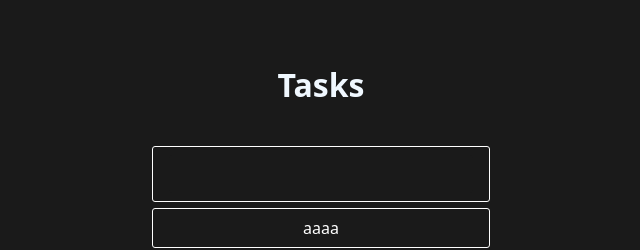
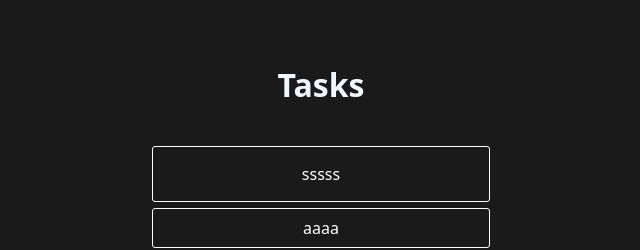
Before and after one commit to LuisCristovao/ReactTaskList, a React (Vite) app in the folder taskList2/: page / in a window 1280 px wide. Both pictures are taken after a click on the item "sssss". Shown: the top 250 px of the page, without its empty margins (319-959 px from the left). Built offline with nearby package versions, Linux system fonts and the light colour scheme.

Commit message:
Update LIComponent.tsx

```diff
--- a/taskList2/src/components/LIComponent.tsx
+++ b/taskList2/src/components/LIComponent.tsx
@@ -20,7 +20,7 @@ const LIComponent: React.FC<LIComponentProps> = ({ task, index }) => {
             setIsEditing(true);
           }}
         >
-          {task}
+          {newTask}
         </li>
       ) : (
         <li key={index} className="cool-list">
@@ -31,6 +31,7 @@ const LIComponent: React.FC<LIComponentProps> = ({ task, index }) => {
               setNewTask(e.target.value);
             }}
             onBlur={()=>{setIsEditing(false)}}
+            value={newTask}
           />
         </li>
       )}
```
